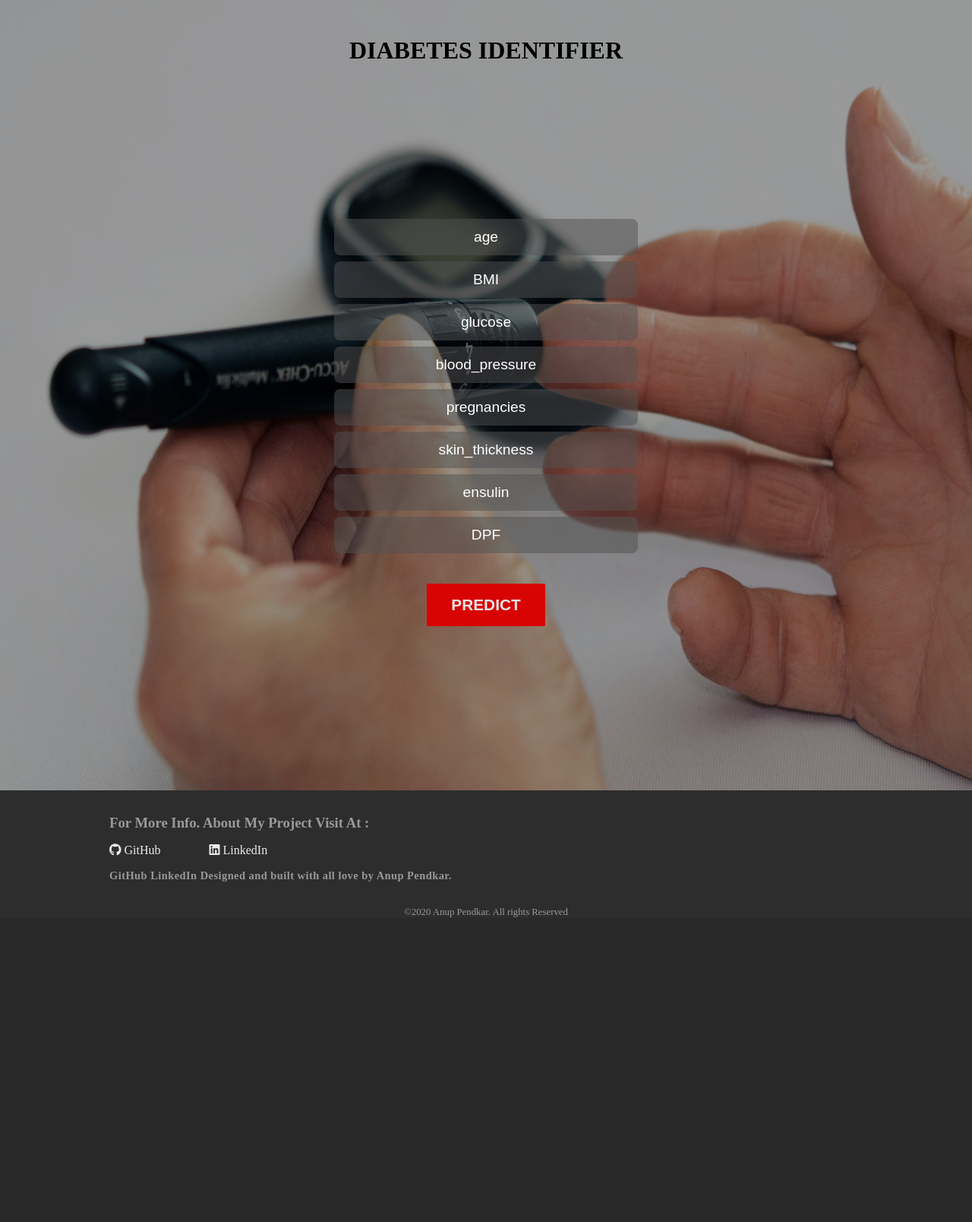
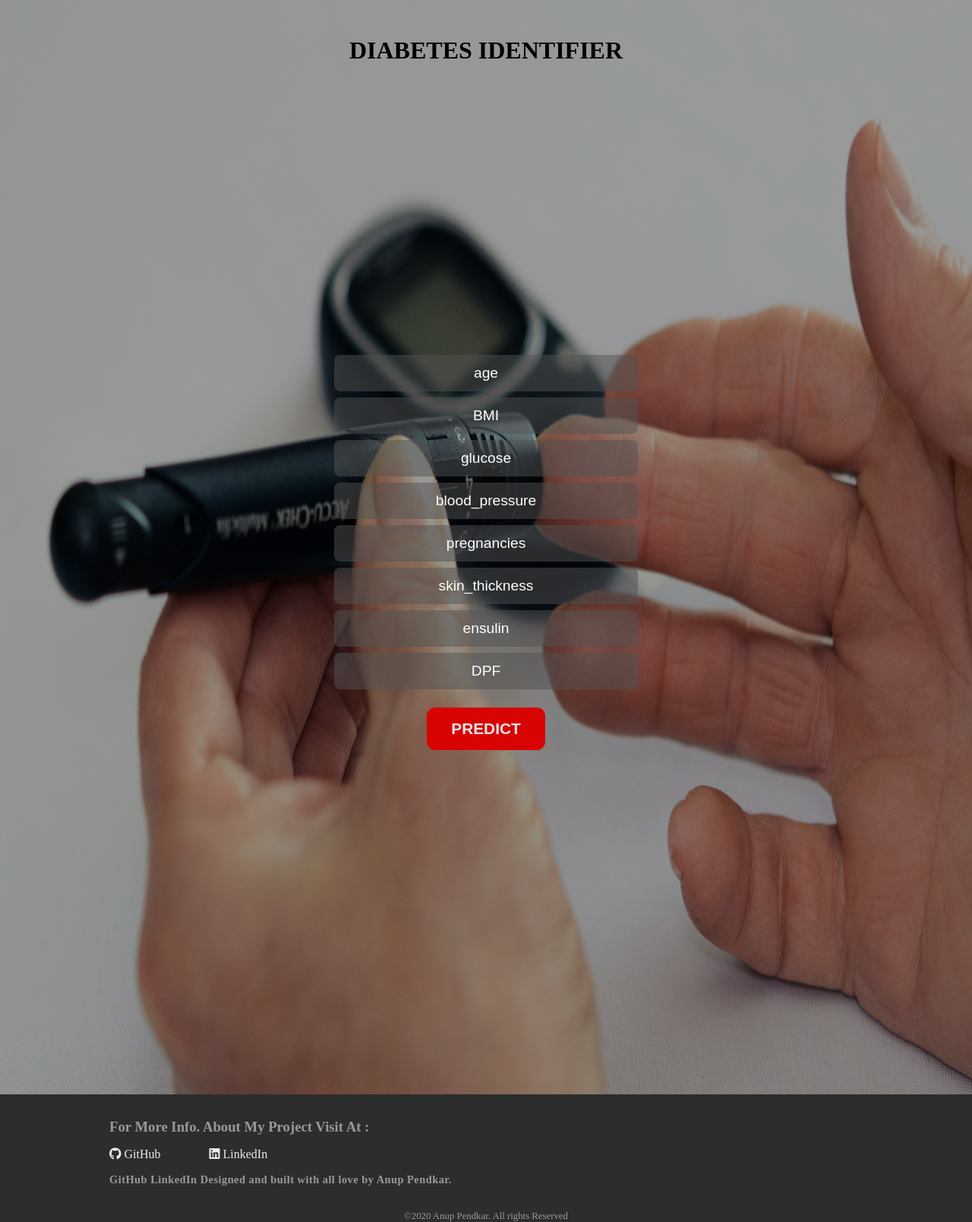
Before and after one commit to AnupPendkar/Diabetes-identifier, a Flask app: page / in a window 1280 px wide. Shown: the whole page at 76% size. Before the commit the page ends 1207 px from the top, so only its background shows below. Run offline with Flask 2, Linux system fonts and the light colour scheme; parts of the project's set-up code (start-up, migrations or seed data) failed here and were passed over; some libraries are stand-ins or nearby versions.

Commit message:
Update index.html

```diff
--- a/templates/index.html
+++ b/templates/index.html
@@ -28,7 +28,7 @@ img {
       .main {
         position: relative;
         padding: 3rem 5rem;
-  height: 130vh;
+        height: 180vh;
         text-align: center;
       }
       .main::after {
@@ -42,6 +42,7 @@ img {
       }
       .heading {
         text-transform: uppercase;
+        /* margin-bottom: 5rem; */
       }
       .main input:hover {
         background-color: rgba(83, 82, 82, 0.9);
@@ -50,7 +51,7 @@ img {
       form {
         margin-top: 2rem;
         position: absolute;
-  top: 50%;
+        top: 48%;
         left: 50%;
         transform: translate(-50%, -50%);
         z-index: 2;
@@ -81,8 +82,8 @@ form {
       }
 
       button {
-  margin-top: 2rem;
-  border-radius: 0.1rem;
+        margin-top: 1rem;
+        border-radius: 0.7rem;
         padding: 1rem 2rem;
         font-size: 1.3rem;
         background-color: rgb(216, 4, 4);
@@ -173,7 +174,6 @@ p {
           justify-content: space-between;
         }
       }
-
     </style>
   </head>
   <body>
```
Lines whose indentation alone changed are shown as unchanged.
